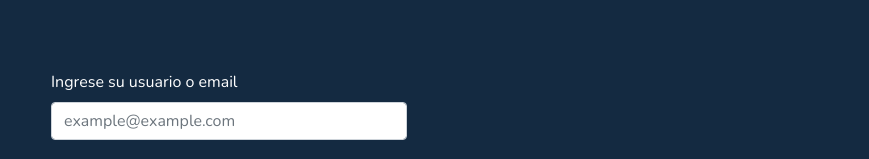
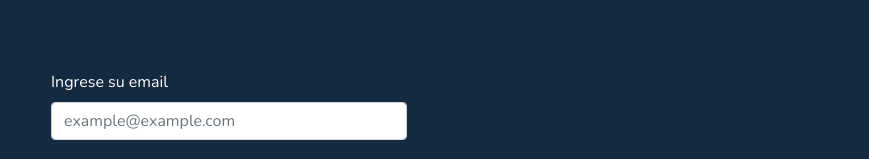
Before and after one commit to alanchibilisco/movieapp, a React (Create React App) app: page /Login in a window 1280 px wide. Shown: the part 136-295 px from the top of the page, without its empty margins (411-1280 px from the left). Built offline with nearby package versions, Linux system fonts and the light colour scheme; no server answers; data requests are answered from the project's data file.

Commit message:
trabajando en login

```diff
--- a/db.json
+++ b/db.json
@@ -1,15 +1,15 @@
 {
     "superUser":[
         {
-            "userName": "admin",
-            "password": "sitenso",
+            "userName": "admin@sitenso.com",
+            "password": "Sitenso123",
             "id": 1
         }
     ],
     "users":[
         {
             "userName": "test@sitenso.com",
-            "password": "sitenso",
+            "password": "Sitenso123",
             "favouriteFilms": [],
             "id": 1
         }
--- a/package.json
+++ b/package.json
@@ -16,6 +16,7 @@
     "react-infinite-scroll-component": "^6.1.0",
     "react-router-dom": "^6.2.2",
     "react-scripts": "5.0.0",
+    "sweetalert2": "^11.4.8",
     "web-vitals": "^2.1.4"
   },
   "scripts": {
--- a/src/components/Login.jsx
+++ b/src/components/Login.jsx
@@ -7,7 +7,9 @@ import {
 } from "@fortawesome/free-solid-svg-icons";
 import { Link } from "react-router-dom";
 import { testPass, testEmail } from "./Helpers";
+import Swal from "sweetalert2";
 const Login = ({URLSuperUser, URLUsers}) => {
+
   const [user, setUser] = useState("");
   const [pass, setPass] = useState("");
   const [inputUser, setInputUser] = useState("");
@@ -64,8 +66,39 @@ const Login = ({URLSuperUser, URLUsers}) => {
     }
   };
 
+  let session=false;
+  const findUser=()=>{
+    const newUser=users.find((userS)=>{
+      return userS.userName===user;
+    });
+    if (newUser !== undefined) {
+      return newUser;
+    }else{
+      return "";
+    }
+  };
+
   const handleSubmit = (e) => {
     e.preventDefault();
+    if (gralTest()) {
+      if (user===superUser[0].userName&&pass===superUser[0].password) {
+        session=true;
+        const user='superUser';
+        sessionStorage.setItem("stateSession", JSON.stringify(session));
+        sessionStorage.setItem("userSession", JSON.stringify(user));
+        return alert("BIENVENIDO ADMINISTRADOR");
+      } else if(user===findUser().userName&&pass===findUser().password){
+        session=true;
+        const user=findUser().userName;
+        sessionStorage.setItem("stateSession", JSON.stringify(session));
+        sessionStorage.setItem("userSession", JSON.stringify(user));
+        return alert(`Bienvenido usuario: ${findUser().userName}`);
+      } else{
+        return alert('USUARIO O CONTRASEÑA INCORRECTO');
+      }
+    }else{
+      return alert('DEBE COMPLETAR TODOS LOS CAMPOS');
+    }
     console.log("desde submit");
     console.log(user);
     console.log(pass);
@@ -91,10 +124,10 @@ const Login = ({URLSuperUser, URLUsers}) => {
         <Row>
           <Col xs={12} md={2} lg={4}></Col>
           <Col xs={12} md={8} lg={4} className="my-5">
-            <Form onSubmit={handleSubmit}>
+            <Form onSubmit={handleSubmit} noValidate>
               <Form.Group className="my-3">
                 <Form.Label htmlFor="inputUser">
-                  Ingrese su usuario o email
+                  Ingrese su email
                 </Form.Label>
                 <Form.Control
                   placeholder="example@example.com"
```
Also changed, not shown: 2 other files (tests, documents, lock files or other folders).
